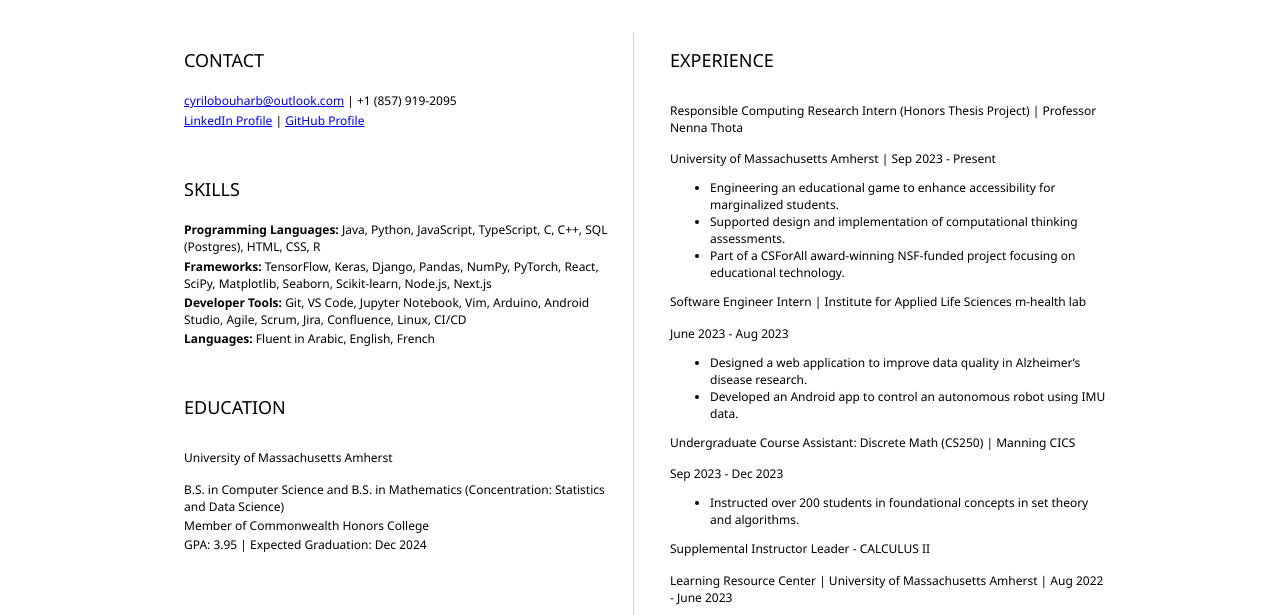
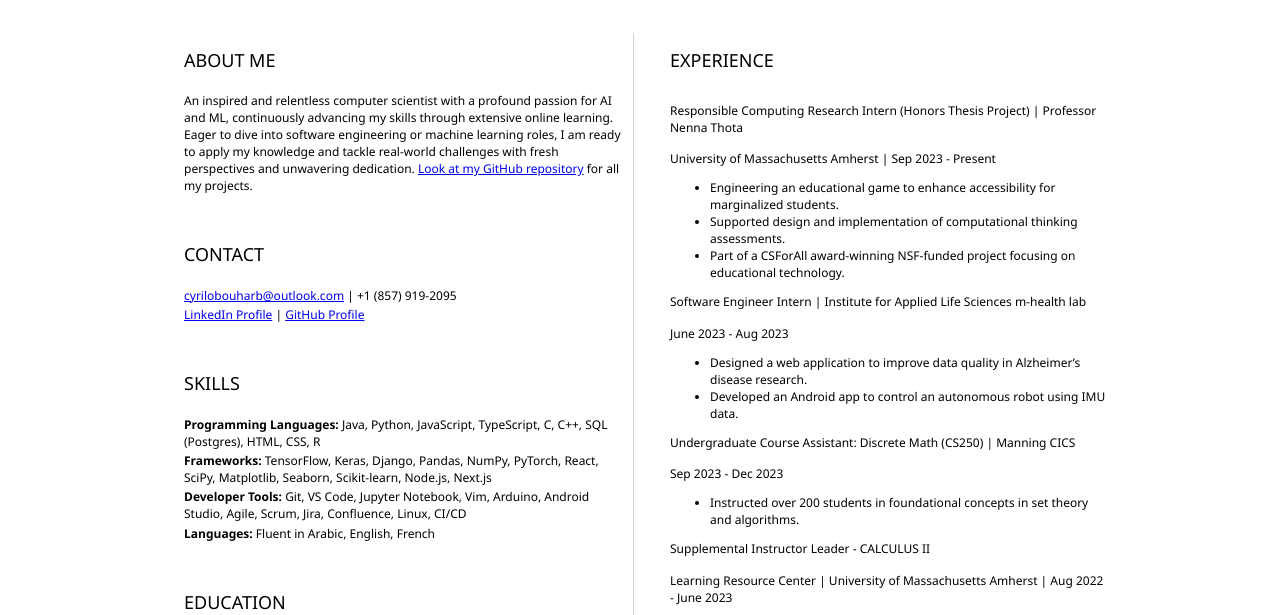
Before and after one commit to cyrilbouharb/resume, a plain HTML site: page index.html in a window 1280 px wide. Shown: the part 161-776 px from the top of the page. Drawn offline with Linux system fonts and the light colour scheme.

Commit message:
added about me section

```diff
--- a/index.html
+++ b/index.html
@@ -12,6 +12,10 @@
         </header>
         <main>
             <article id="mainLeft">
+                <section>
+                    <h2>ABOUT ME</h2>
+                    <p>An inspired and relentless computer scientist with a profound passion for AI and ML, continuously advancing my skills through extensive online learning. Eager to dive into software engineering or machine learning roles, I am ready to apply my knowledge and tackle real-world challenges with fresh perspectives and unwavering dedication. <a href="https://github.com/cyrilbouharb">Look at my GitHub repository</a> for all my projects.</p>
+                </section>
                 <section>
                     <h2>CONTACT</h2>
                     <p>
```
